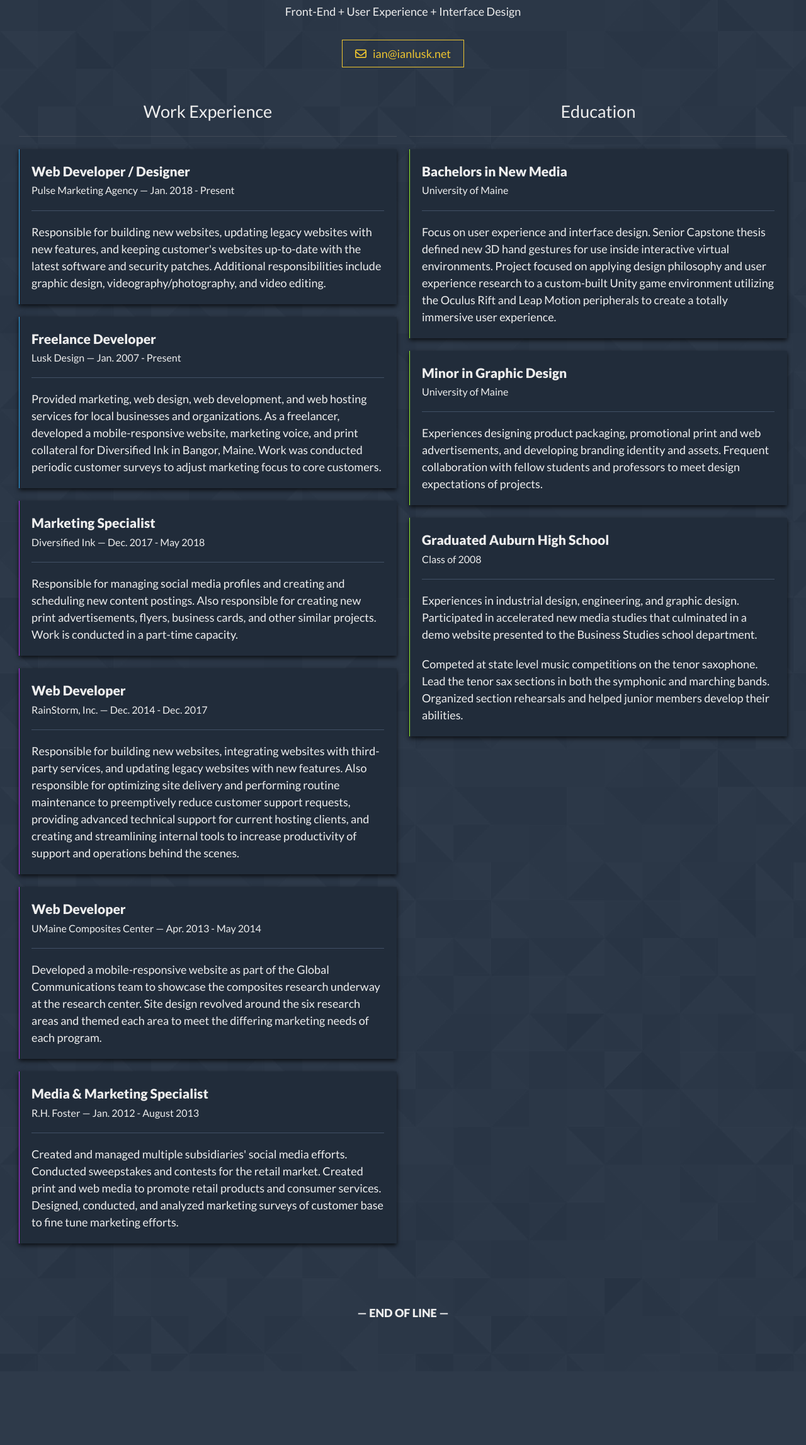
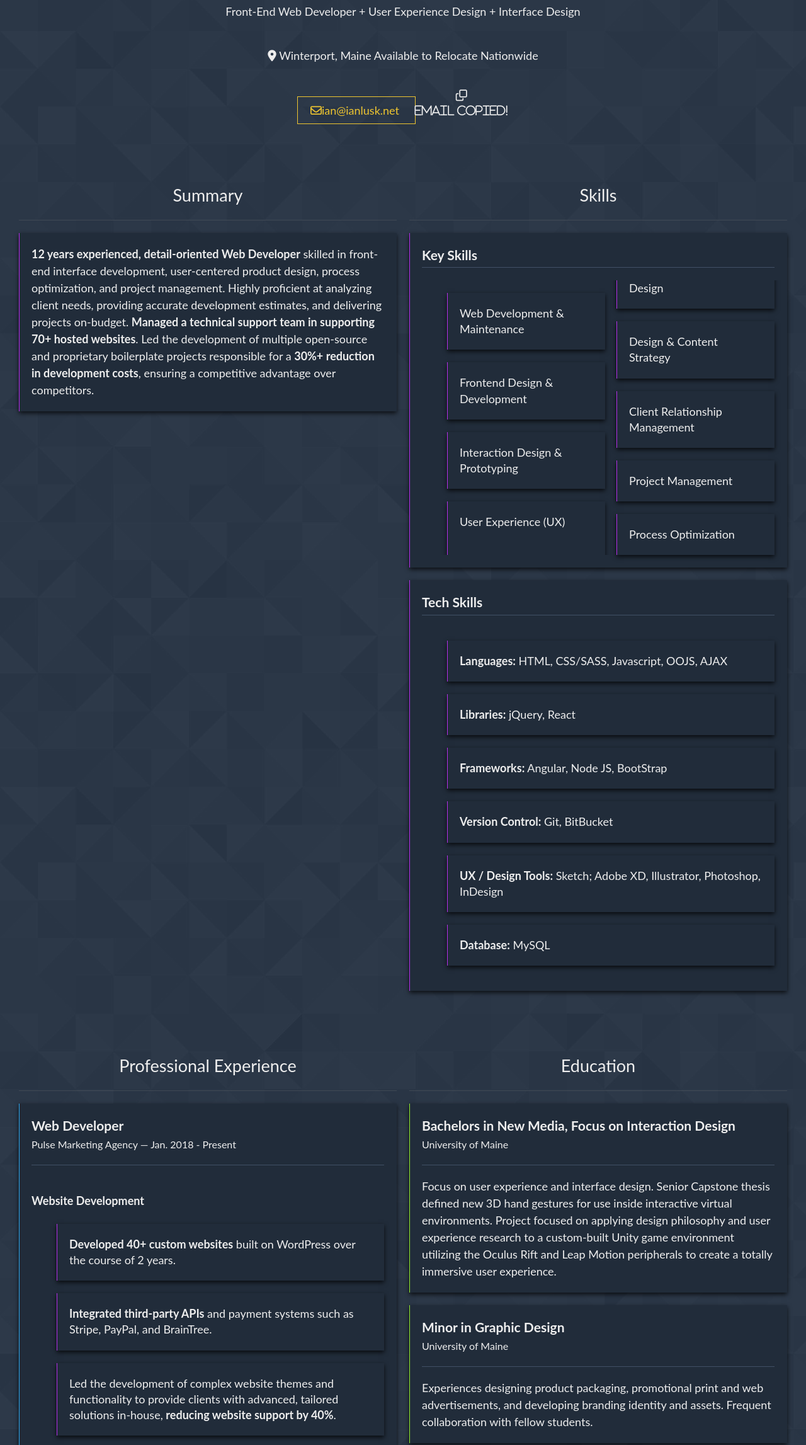
Before and after one commit to ianlusk/ianlusk.github.io, a plain HTML site: page index.html in a window 1280 px wide. Shown: the part 191-2485 px from the top of the page at 63% size. Before the commit the page ends 2368 px from the top, so only its background shows below. Drawn offline with nearby package versions, Linux system fonts and the light colour scheme; some packages are replaced by stand-ins of ours; a script that the page names is missing.

Commit message:
Updating Resume
Updated resume with newly written content. Reformatted HTML markup to support new 2019 design to restore orange color palette.

```diff
--- a/index.html
+++ b/index.html
@@ -8,7 +8,8 @@
 	<meta name="description" content="Ian Lusk is a front-end web developer specializing in user interface and experience design.">
 	<meta name="viewport" content="width=device-width, initial-scale=1, shrink-to-fit=no">
 
-	<link href="https://fonts.googleapis.com/css?family=Lato:300,400,900" rel="stylesheet">
+	<link href="https://fonts.googleapis.com/css?family=Nunito:400,600,700&display=swap" rel="stylesheet">
+	<script type='text/javascript' src='https://kit.fontawesome.com/6c009581c6.js?ver=5.2.2'></script>
 	<link rel="apple-touch-icon" href="icon.png">
 	<!-- Place favicon.ico in the root directory -->
 
@@ -26,45 +27,130 @@
 				<img src="img/logo.svg" class="logo" alt="Ian Lusk"/>
 			</h1>
 
-			<span>Front-End <br/>+ User Experience <br/>+ Interface Design</span>
+			<span>Front-End Web Developer <br/>+ User Experience Design <br/>+ Interface Design</span>
+			<span><i class="fas fa-map-marker-alt"></i> Winterport, Maine <br/> Available to Relocate Nationwide</span>
 
-			<a class="contact" href="mailto:ian@ianlusk.net"><i class="fa fa-envelope-o" aria-hidden="true"></i>ian@ianlusk.net</a>
+			<div class="contact-section">
+				<a class="contact" id="myEmail" href="mailto:ian@ianlusk.net" data-clipboard-text="ian@ianlusk.net">
+					<i class="far fa-envelope"></i>ian@ianlusk.net
+				</a>
+				<i class="far fa-clone" id="copyMyEmail" data-clipboard-text="ian@ianlusk.net" title="Copy My Email">
+					<span>Email Copied!</span>
+				</i>
+			</div>
+
 		</header>
 
 		<article>
 			<section class="page">
-				<h2 class="active">Work Experience</h2>
+
+				<h2 class="active">Summary</h2>
+				<ul class="info-list">
+					<li>
+							<p><strong>12 years experienced, detail-oriented Web Developer</strong> skilled in front-end interface development, user-centered product design, process optimization, and project management. Highly proficient at analyzing client needs, providing accurate development estimates, and delivering projects on-budget. <strong>Managed a technical support team in supporting 70+ hosted websites</strong>. Led the development of multiple open-source and proprietary boilerplate projects responsible for a <strong>30%+ reduction in development costs</strong>, ensuring a competitive advantage over competitors. </p>
+					</li>
+				</ul>
+			</section>
+
+			<section class="page">
+
+				<h2 class="active">Skills</h2>
 				<ul class="info-list">
 
-					<li class="current">
-						<h3>Web Developer / Designer</h3>
-						<span>Pulse Marketing Agency — Jan. 2018 - Present</span>
+					<li>
+						<h3>Key Skills</h3>
 						<section class="job-info">
-							<p>Responsible for building new websites, updating legacy websites with new features, and keeping customer's websites up-to-date with the latest software and security patches. Additional responsibilities include graphic design, videography/photography, and video editing.</p>
-						</section>
-					</li>
-
-					<li class="current">
-						<h3>Freelance Developer</h3>
-						<span>Lusk Design — Jan. 2007 - Present</span>
-						<section class="job-info">
-							<p>Provided marketing, web design, web development, and web hosting services for local businesses and organizations. As a freelancer, developed a mobile-responsive website, marketing voice, and print collateral for Diversified Ink in Bangor, Maine. Work was conducted periodic customer surveys to adjust marketing focus to core customers.</p>
+							<ul style="columns: 2;">
+								<li>Web Development & Maintenance</li>
+								<li>Frontend Design & Development</li>
+								<li>Interaction Design & Prototyping</li>
+								<li>User Experience (UX) Design</li>
+								<li>Design & Content Strategy</li>
+								<li>Client Relationship Management</li>
+								<li>Project Management</li>
+								<li>Process Optimization</li>
+							</ul>
 						</section>
 					</li>
 
 					<li>
-						<h3>Marketing Specialist</h3>
-						<span>Diversified Ink — Dec. 2017 - May 2018</span>
+						<h3>Tech Skills</h3>
 						<section class="job-info">
-							<p>Responsible for managing social media profiles and creating and scheduling new content postings. Also responsible for creating new print advertisements, flyers, business cards, and other similar projects. Work is conducted in a part-time capacity.</p>
+
+							<ul>
+								<li><strong>Languages:</strong> HTML, CSS/SASS, Javascript, OOJS, AJAX</li>
+								<li><strong>Libraries:</strong> jQuery, React</li>
+								<li><strong>Frameworks:</strong> Angular, Node JS, BootStrap</li>
+								<li><strong>Version Control:</strong> Git, BitBucket</li>
+								<li><strong>UX / Design Tools:</strong> Sketch; Adobe XD, Illustrator, Photoshop, InDesign</li>
+								<li><strong>Database:</strong> MySQL</li>
+							</ul>
+						</section>
+					</li>
+
+				</ul>
+			</section>
+
+
+			<section class="page">
+				<h2 class="active">Professional Experience</h2>
+				<ul class="info-list">
+
+					<li class="current">
+						<h3>Web Developer</h3>
+						<span>Pulse Marketing Agency — Jan. 2018 - Present</span>
+						<section class="job-info">
+
+							<h4>Website Development</h4>
+							<ul>
+								<li><strong>Developed 40+ custom websites</strong> built on WordPress over the course of 2 years.</li>
+								<li><strong>Integrated third-party APIs</strong> and payment systems such as Stripe, PayPal, and BrainTree.</li>
+								<li>Led the development of complex website themes and functionality to provide clients with advanced, tailored solutions in-house, <strong>reducing website support by 40%</strong>.</li>
+							</ul>
+
+							<h4>Graphic Design & Web Design</h4>
+							<ul>
+								<li>Designed logos and branding for new and existing companies.</li>
+								<li><strong>Designed 10+ websites</strong> to match branding and end-user expectations.</li>
+							</ul>
+
+							<h4>Key Achievements</h4>
+							<ul>
+								<li>Spearheaded development on a set of proprietary <strong>WordPress</strong> boilerplate themes which <strong>reduced average project build time by 30%</strong>.</li>
+								<li>Conceptualized and developed an advanced ecosystem of modular templates and functionality-focused plugins to extend and adapt the core boilerplate themes to varying client needs, further <strong>reducing development time by an additional 10-15%</strong> on similar projects.</li>
+								<li>Administered an initiative to ensure the security of hosted websites by instituting a required set of security measures and a regular maintenance schedule which <strong>resulted in a 100% reduction in compromised websites</strong> and malware injections on our servers within two months.</li>
+							</ul>
+
 						</section>
 					</li>
 
 					<li>
-						<h3>Web Developer</h3>
+						<h3>Technical Support Manager / Web Developer</h3>
 						<span>RainStorm, Inc. — Dec. 2014 - Dec. 2017</span>
 						<section class="job-info">
-							<p>Responsible for building new websites, integrating websites with third-party services, and updating legacy websites with new features. Also responsible for optimizing site delivery and performing routine maintenance to preemptively reduce customer support requests, providing advanced technical support for current hosting clients, and creating and streamlining internal tools to increase productivity of support and operations behind the scenes.</p>
+
+							<h4>Technical Support &amp; Operations</h4>
+							<ul>
+								<li><strong>Managed the Technical Support Team</strong> in maintaining <strong>70+ hosted websites</strong>. Provided direct phone and email support, managed triage process to prioritize projects based on severity and estimated time to completion, and delegated work between two other team members.</li>
+								<li>Collaborated with the Operations Manager to migrate all 70+ hosted sites and associated domains between servers and registrar vendors with <strong>100% up-time during the process</strong>.</li>
+								<li>Maintained and extended functionality to existing <strong>WordPress</strong>, <strong>Drupal</strong>, <strong>Joomla</strong>, and legacy websites running a proprietary PHP-based Content Management System.</li>
+							</ul>
+
+							<h4>Website Design & Development</h4>
+							<ul>
+								<li><strong>Designed and Developed 24+ custom websites</strong> built on WordPress over three years.</li>
+								<li><strong>Integrated third-party APIs</strong> and payment systems such as <strong>Stripe</strong>, <strong>PayPal</strong>, and <strong>BrainTree</strong>.</li>
+								<li>Created custom-tailored solutions by integrating multiple high-quality WordPress plugins together seamlessly with <strong>Rest APIs</strong> and <strong>PHP</strong>.</li>
+								<li>Led the development of a custom internal CRM built on <strong>WordPress</strong> and <strong>Angular</strong> to house client contact information, track website updates, and spot recurring support issues.</li>
+							</ul>
+
+							<h4>Key Achievements</h4>
+							<ul>
+								<li>Assisted, and later led, the <strong>iterative product development</strong> of a proprietary WordPress plugin ecosystem named SchoolFlex, which was designed to streamline the website and communication needs of large school districts in Maine.</li>
+								<li>Spearheaded the development of an open-source boilerplate WordPress theme which successfully <strong>reduced the initial development costs by 10%</strong>, and time estimated for on-going website support.</li>
+								<li>Collaborated in the design, development, deployment, and maintenance of tailored SchoolFlex solutions to 5 area school districts <strong>serving a total of over 10,000 students and their families</strong>.</li>
+							</ul>
+
 						</section>
 					</li>
 
@@ -72,15 +158,14 @@
 						<h3>Web Developer</h3>
 						<span>UMaine Composites Center — Apr. 2013 - May 2014</span>
 						<section class="job-info">
-							<p>Developed a mobile-responsive website as part of the Global Communications team to showcase the composites research underway at the research center. Site design revolved around the six research areas and themed each area to meet the differing marketing needs of each program.</p>
-						</section>
-					</li>
 
-					<li>
-						<h3>Media &amp; Marketing Specialist</h3>
-						<span>R.H. Foster — Jan. 2012 - August 2013</span>
-						<section class="job-info">
-							<p>Created and managed multiple subsidiaries' social media efforts. Conducted sweepstakes and contests for the retail market. Created print and web media to promote retail products and consumer services. Designed, conducted, and analyzed marketing surveys of customer base to fine tune marketing efforts.</p>
+							<h4>Website Design &amp; Development</h4>
+							<ul>
+								<li><strong>Gathered business goals from administration stakeholders</strong>, as well as user information statistics, department content, and assets to plan out a content strategy for a new department website.</li>
+								<li><strong>Designed a mobile-responsive website</strong>, incorporating a fresh re-brand, that focused on organizing and displaying the grants, intellectual property, research, and end-products of the center.</li>
+								<li><strong>Built a mobile-first website on WordPress</strong> using custom post types and taxonomies to organize an array of different department information in an easily-navigated menu structure with multiple pathways for information discovery. Process included experiences in <strong>Google Analytics</strong>, <strong>SASS</strong>, <strong>Media Queries</strong>, <strong>Git</strong>, and <strong>UX/UI</strong> end-user testing methodology.</li>
+							</ul>
+
 						</section>
 					</li>
 				</ul>
@@ -91,7 +176,7 @@
 				<ul class="info-list">
 
 					<li class="completed">
-						<h3>Bachelors in New Media</h3>
+						<h3>Bachelors in New Media, Focus on Interaction Design</h3>
 						<span>University of Maine</span>
 						<section class="job-info">
 							<p>Focus on user experience and interface design. Senior Capstone thesis defined new 3D hand gestures for use inside interactive virtual environments. Project focused on applying design philosophy and user experience research to a custom-built Unity game environment utilizing the Oculus Rift and Leap Motion peripherals to create a totally immersive user experience.</p>
@@ -102,16 +187,7 @@
 						<h3>Minor in Graphic Design</h3>
 						<span>University of Maine</span>
 						<section class="job-info">
-							<p>Experiences designing product packaging, promotional print and web advertisements, and developing branding identity and assets. Frequent collaboration with fellow students and professors to meet design expectations of projects.</p>
-						</section>
-					</li>
-
-					<li class="completed">
-						<h3>Graduated Auburn High School</h3>
-						<span>Class of 2008</span>
-						<section class="job-info">
-							<p>Experiences in industrial design, engineering, and graphic design. Participated in accelerated new media studies that culminated in a demo website presented to the Business Studies school department.</p>
-							<p>Competed at state level music competitions on the tenor saxophone. Lead the tenor sax sections in both the symphonic and marching bands. Organized section rehearsals and helped junior members develop their abilities.</p>
+							<p>Experiences designing product packaging, promotional print and web advertisements, and developing branding identity and assets. Frequent collaboration with fellow students.</p>
 						</section>
 					</li>
 
@@ -121,15 +197,16 @@
 		</article>
 
 		<footer>
-			<p>&mdash; END OF LINE &mdash;</p>
+			<p>"I fight for the user!"</p>
+			<p><strong><i class="fas fa-grip-lines"></i> END OF LINE <i class="fas fa-grip-lines"></i></strong></p>
 		</footer>
 	</div>
 
 
 
-	<script type='text/javascript' src='//use.fontawesome.com/2417a7c049.js?ver=4.9.8'></script>
 	<script src="https://ajax.googleapis.com/ajax/libs/jquery/3.3.1/jquery.min.js"></script>
 	<script src="js/scripts.js"></script>
+	<script src="js/clipboard.min.js"></script>
 
 	<script>
 		(function(i,s,o,g,r,a,m){i['GoogleAnalyticsObject']=r;i[r]=i[r]||function(){
```
